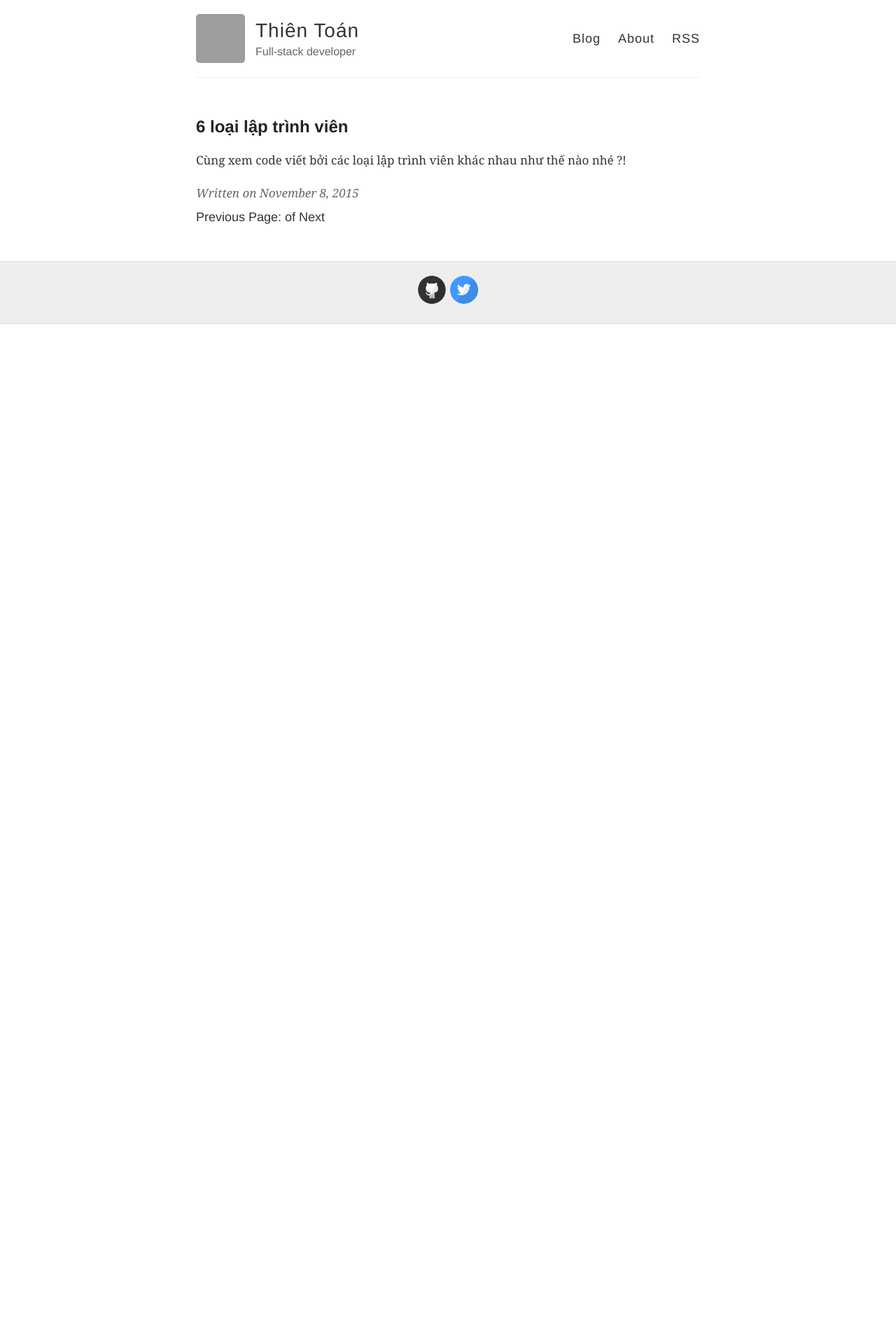
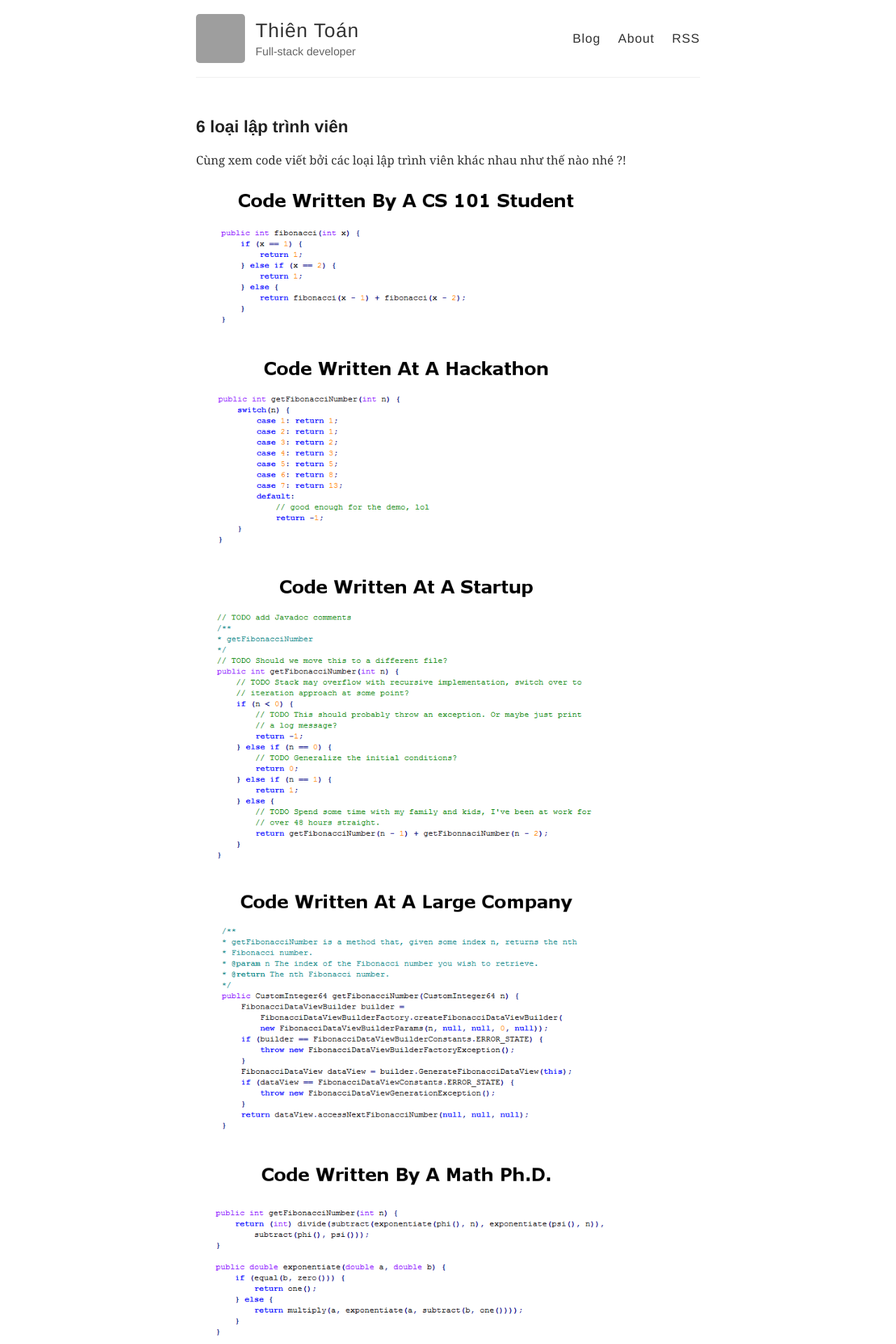
Before and after one commit to phongdpn1995/toanalien.github.io, a Jekyll site: the page built from _posts/2015-11-08-6-loai-lap-trinh-vien.md, in a window 1280 px wide. Shown: the top 1920 px of the page at 70% size. Built offline with Jekyll 4.4.1, drawn with Linux system fonts in a browser that asks for light colours; Markdown is read by kramdown in place of the engine named in the settings; comment, search, counter and statistics services are not loaded; before the commit the page ends 900 px from its top, so only the background shows below that; grey boxes are pictures that could not be loaded.

Commit message:
modified:   _posts/2015-11-08-6-loai-lap-trinh-vien.md

```diff
--- a/_posts/2015-11-08-6-loai-lap-trinh-vien.md
+++ b/_posts/2015-11-08-6-loai-lap-trinh-vien.md
@@ -5,4 +5,4 @@ layout: post
 
 Cùng xem code viết bởi các loại lập trình viên khác nhau như thế nào nhé ?!
 
-![](images/6_types_of_programmers.png)
+![](/images/6_types_of_programmers.png)
```
